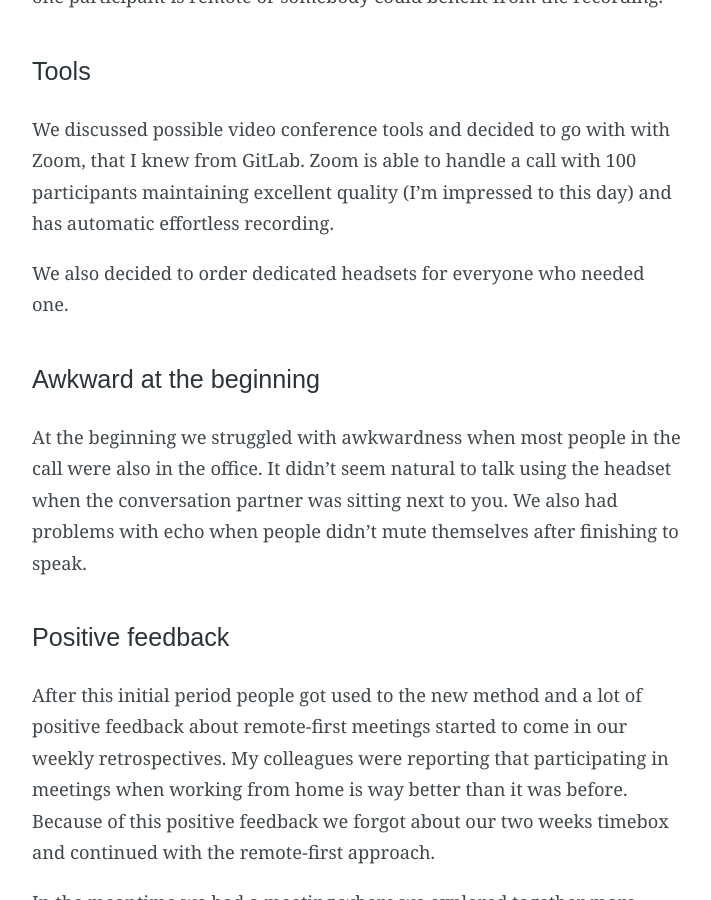
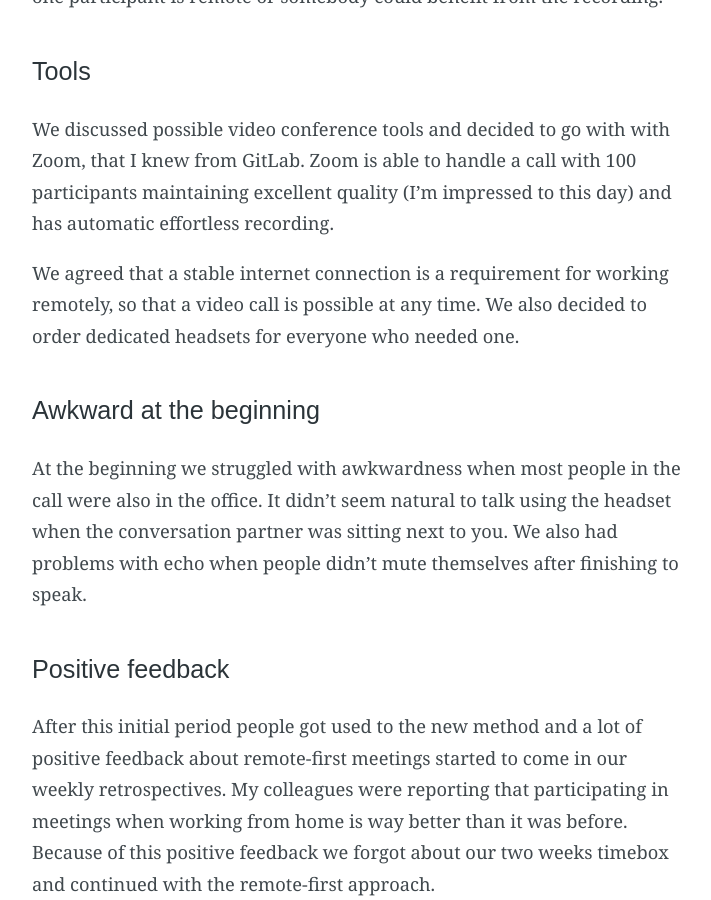
Before and after one commit to liefery-it-legacy/blog, a Jekyll site: the page built from _posts/2018-11-29-our-road-from-remote-friendly-to-remote-first.md, in a window 1280 px wide and 900 px high, scrolled down 6441 px. Shown: the whole window, without its empty margins (283-994 px from the left). Built offline with Jekyll 4.4.1, drawn with Linux system fonts in a browser that asks for light colours; some web fonts are replaced; comment, search, counter and statistics services are not loaded.

Commit message:
Highlight stable internet connection

```diff
--- a/_posts/2018-11-29-our-road-from-remote-friendly-to-remote-first.md
+++ b/_posts/2018-11-29-our-road-from-remote-friendly-to-remote-first.md
@@ -202,7 +202,9 @@ We discussed possible video conference tools and decided to go with with Zoom,
 that I knew from GitLab. Zoom is able to handle a call with 100 participants
 maintaining excellent quality (I'm impressed to this day) and has automatic effortless recording.
 
-We also decided to order dedicated headsets for everyone who needed one.
+We agreed that a stable internet connection is a requirement for working remotely,
+so that a video call is possible at any time. We also decided to order dedicated
+headsets for everyone who needed one.
 
 ### Awkward at the beginning
 
```
